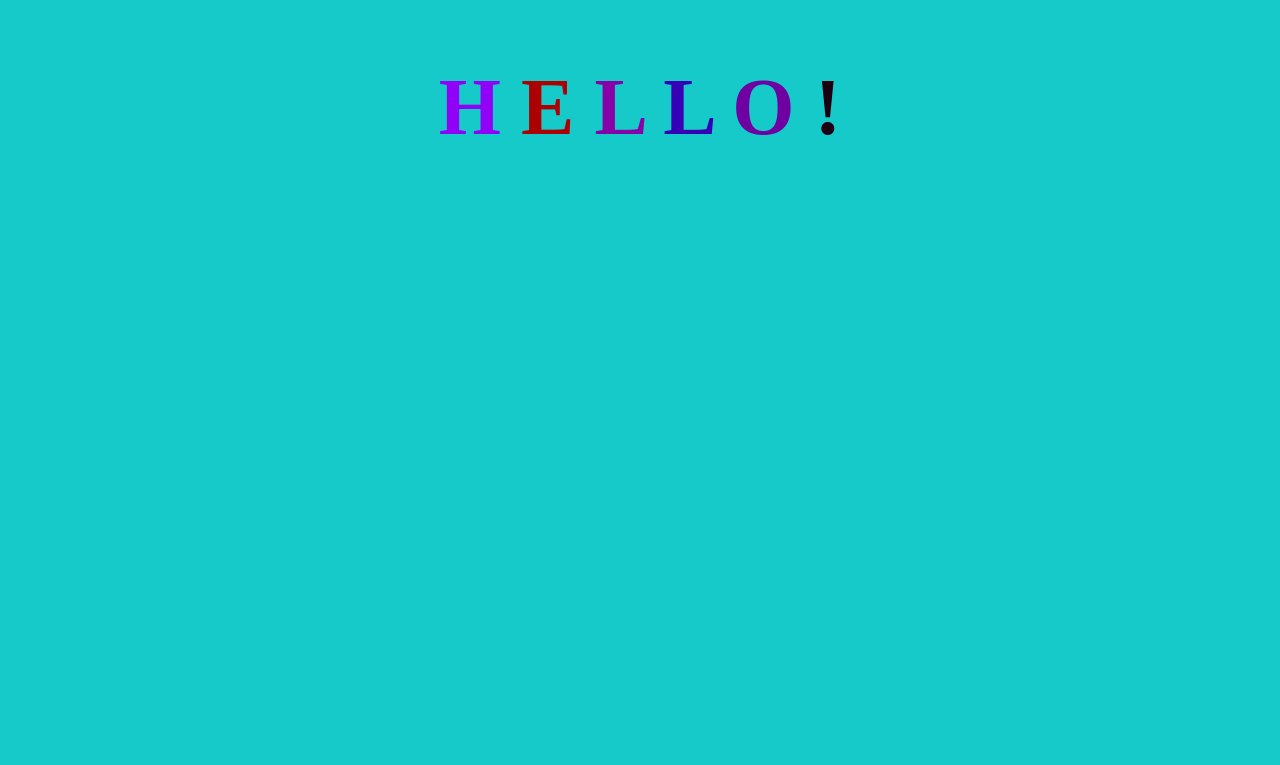
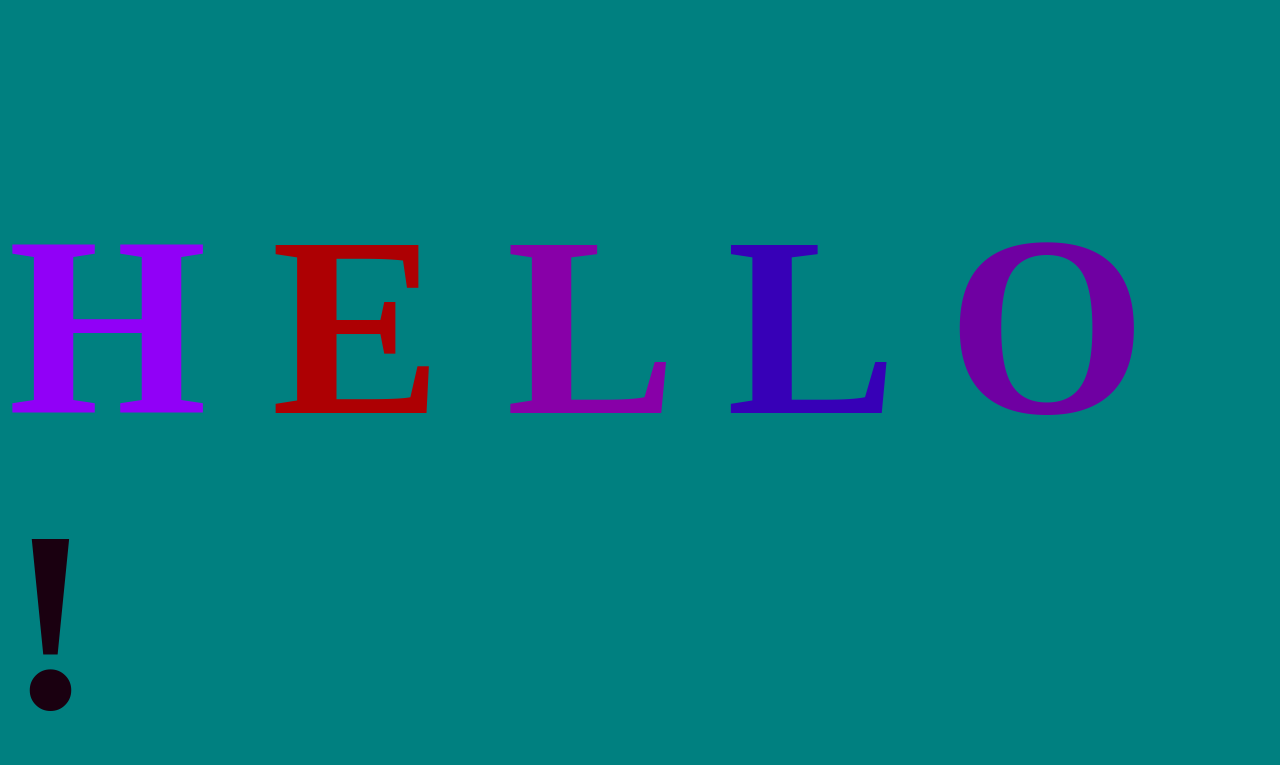
Before and after one commit to Marg0tRichaud/AnimatedTextGitDemo, a plain HTML site: page helloRandomColors.html in a window 1280 px wide. Drawn offline with Linux system fonts and the light colour scheme.

Commit message:
tweak css

```diff
--- a/helloRandomColors.css
+++ b/helloRandomColors.css
@@ -3,10 +3,10 @@ body {
 	justify-content: center;
 	align-items: center;
 	height: auto;
-	background-color: rgb(23, 202, 202);
+	background-color: teal;
 }
 h1 {
-	font-size: 5rem;
+	font-size: 16rem;
 }
 
 .letter {
```
